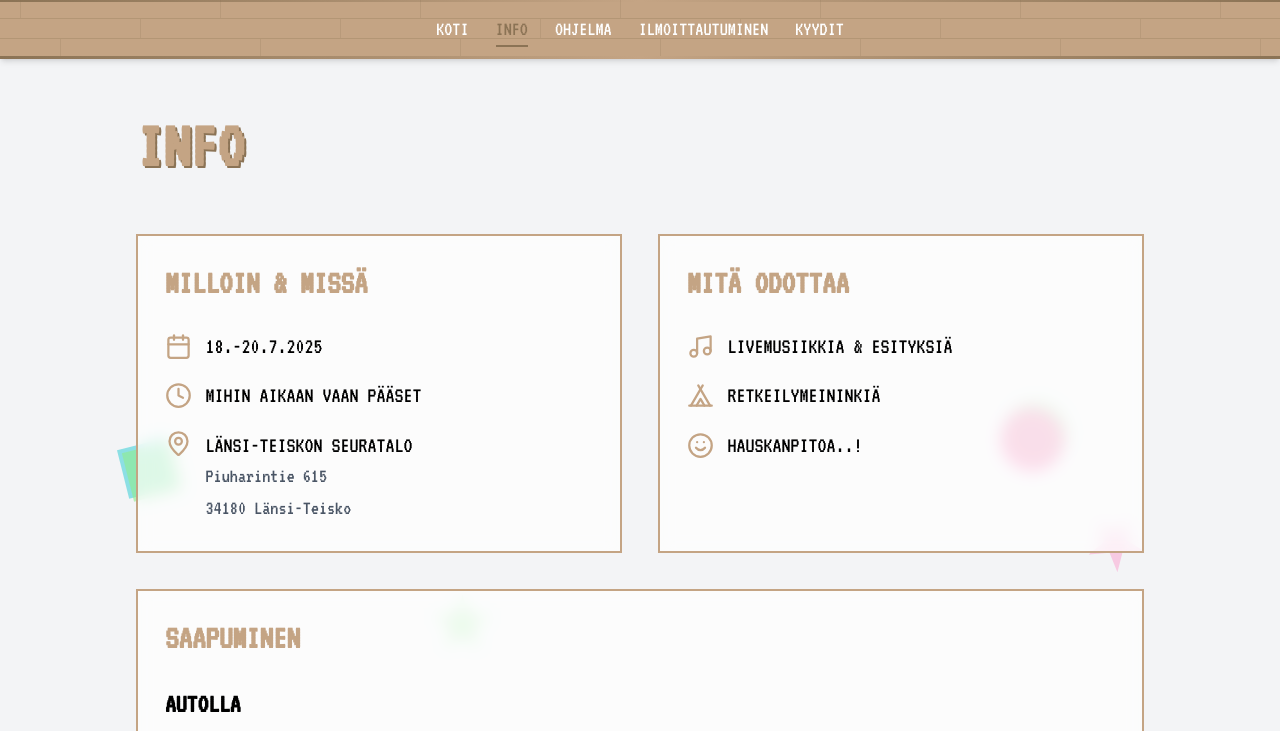
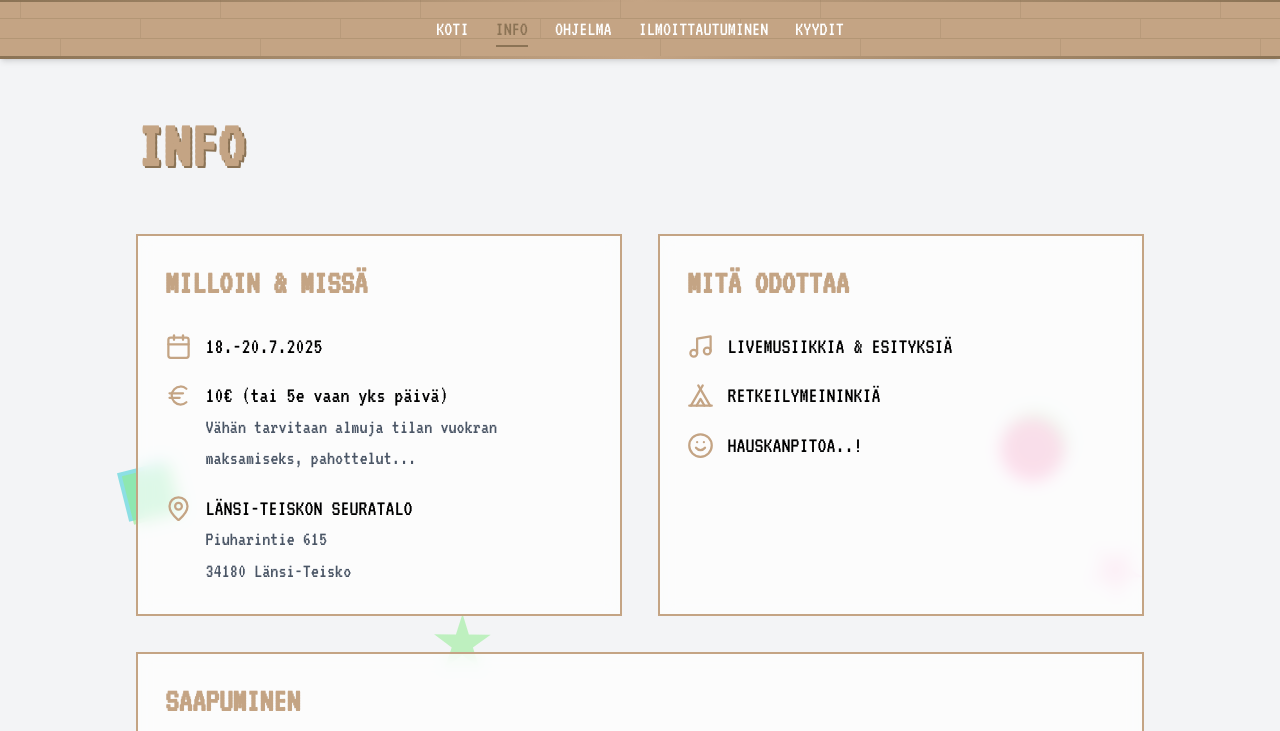
Before and after one commit to ekkusi/cottage-flow-2025, a Next.js app in the folder event/: page /info in a window 1280 px wide. Shown: the top 731 px of the page. Built offline with nearby package versions, Linux system fonts and the light colour scheme; no server answers.

Commit message:
Change time to price from info page

```diff
--- a/event/src/app/info/page.tsx
+++ b/event/src/app/info/page.tsx
@@ -1,4 +1,4 @@
-import { MapPin, Calendar, Clock, Music, Tent, Smile } from "lucide-react";
+import { MapPin, Calendar, Music, Tent, Smile, Euro } from "lucide-react";
 import { DecorativeElements } from "@/components/general/decorative-elements";
 import { Card } from "@/components/ui/card";
 import Link from "next/link";
@@ -25,13 +25,19 @@ export default function InfoPage() {
                 <p className="text-xl">18.-20.7.2025</p>
               </div>
 
-              <div className="flex items-center gap-3">
-                <Clock className="h-6 w-6 text-wood-primary" />
-                <p className="text-xl">MIHIN AIKAAN VAAN PÄÄSET</p>
+              <div className="flex items-start gap-3">
+                <Euro className="h-6 w-6 text-wood-primary mt-[2px]" />
+                <div className="max-w-[80%]">
+                  <p className="text-xl">10€ (tai 5e vaan yks päivä)</p>
+                  <p className="text-lg text-gray-600">
+                    Vähän tarvitaan almuja tilan vuokran maksamiseks,
+                    pahottelut...
+                  </p>
+                </div>
               </div>
 
               <div className="flex items-start gap-3">
-                <MapPin className="h-6 w-6 text-wood-primary" />
+                <MapPin className="h-6 w-6 text-wood-primary mt-[2px]" />
                 <div>
                   <p className="text-xl">LÄNSI-TEISKON SEURATALO</p>
                   <p className="text-lg text-gray-600">
```
